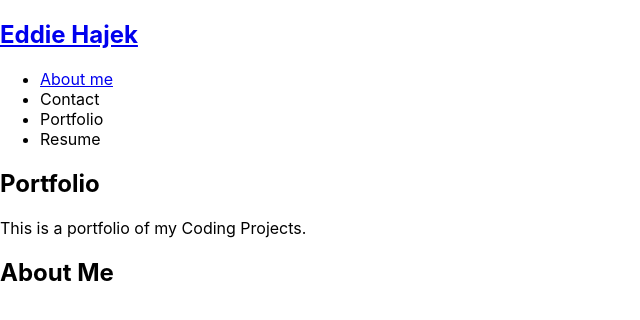
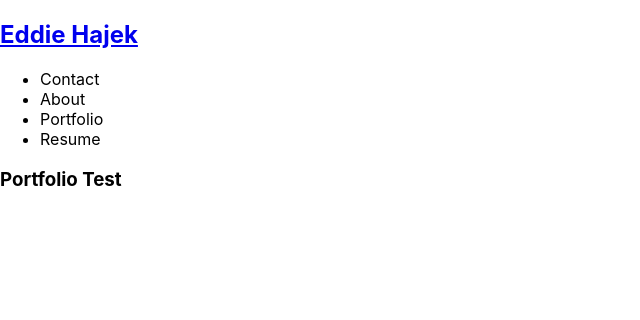
Before and after one commit to ehajek/ReactPortfolio, a React (Create React App) app in the folder reactportfolio/: page / in a window 1280 px wide. Both pictures are taken after a click on the element "Portfolio". Shown: the top 320 px of the page, without its empty margins (0-640 px from the left). Built offline with nearby package versions, Linux system fonts and the light colour scheme.

Commit message:
Created Test Gallery content for each Tab the Tabs them selves

```diff
--- a/reactportfolio/src/App.js
+++ b/reactportfolio/src/App.js
@@ -1,19 +1,24 @@
 import React, { useState } from 'react';
 import Nav from './components/Nav';
 import About from './components/About';
-// import Portfolio from './components/Portfolio';
+import Portfolio from './components/Portfolio';
+import Resume from './components/Resume';
 import Gallery from './components/Gallery';
 import ContactForm from './components/Contact';
 
 function App() {
   const [categories] = useState([
-      {
-      name: 'Portfolio',
-      description: 'This is a portfolio of my Coding Projects.'
+    {
+      name: "About",
+      description: <About></About>
     },
     {
-      name: 'Resume',
-      description: 'Take a look and Download a copy.'
+      name: 'Portfolio',
+      description: <Portfolio></Portfolio>
+    },
+    {
+      name: "Resume",
+      description: <Resume></Resume>
     }
   ]);
 
@@ -33,8 +38,8 @@ function App() {
       <main>
         {!contactSelected ? (
           <>
-            <Gallery currentCategory={currentCategory}></Gallery>
-            <About></About>
+          <Gallery currentCategory={currentCategory}></Gallery>
+            {/* <About></About> */}
           </>
         ) : (
           <ContactForm></ContactForm>
--- a/reactportfolio/src/components/About/index.js
+++ b/reactportfolio/src/components/About/index.js
@@ -3,7 +3,7 @@ import React from 'react';
 function About() {
   return (
     <section>
-      <h1 id="about">About Me</h1>
+      <h1 id="about">About My Index</h1>
     </section>
   );
 }
--- a/reactportfolio/src/components/Contact/index.js
+++ b/reactportfolio/src/components/Contact/index.js
@@ -1,10 +1,8 @@
 import React, { useState } from 'react';
-
 import { validateEmail } from '../../utils/helpers';
 
 function ContactForm() {
   const [formState, setFormState] = useState({ name: '', email: '', message: '' });
-
   const [errorMessage, setErrorMessage] = useState('');
   const { name, email, message } = formState;
 
--- a/reactportfolio/src/components/Gallery/index.js
+++ b/reactportfolio/src/components/Gallery/index.js
@@ -1,14 +1,11 @@
 import React from 'react';
-//import PhotoList from '../PhotoList';
 import { capitalizeFirstLetter } from '../../utils/helpers';
 
 function Gallery(props) {
   const { currentCategory } = props;
   return (
     <section>
-      <h1 data-testid="h1tag">{capitalizeFirstLetter(currentCategory.name)}</h1>
       <p>{currentCategory.description}</p>
-      {/* <PhotoList category={currentCategory.name} /> */}
     </section>
   );
 }
--- a/reactportfolio/src/components/Nav/index.js
+++ b/reactportfolio/src/components/Nav/index.js
@@ -23,11 +23,6 @@ function Nav(props) {
       </h2>
       <nav>
         <ul className="flex-row">
-          <li className="mx-2">
-            <a data-testid="about" href="#about" onClick={() => setContactSelected(false)}>
-              About me
-            </a>
-          </li>
           <li className={`mx-2 ${contactSelected && 'navActive'}`}>
             <span onClick={() => setContactSelected(true)}>Contact</span>
           </li>
--- a/reactportfolio/src/components/Portfolio/index.js
+++ b/reactportfolio/src/components/Portfolio/index.js
@@ -1,15 +1,12 @@
 import React from 'react';
-//import PhotoList from '../PhotoList';
-import { capitalizeFirstLetter } from '../../utils/helpers';
-
 function Portfolio(props) {
   const { currentCategory } = props;
   return (
     <section>
-      <h1 data-testid="h1tag">{capitalizeFirstLetter(currentCategory.name)}</h1>
-      <p>{currentCategory.description}</p>
-      {/* <PhotoList category={currentCategory.name} /> */}
+
+      <h1 id="portfolio">Portfolio Test</h1>
     </section>
   );
 }
+
 export default Portfolio;
--- /dev/null
+++ b/reactportfolio/src/components/Resume/index.js
@@ -0,0 +1,10 @@
+import React from 'react';
+function Resume() {
+  return (
+    <section>
+      <h1 id="resume">Resume Test</h1>
+    </section>
+  );
+}
+
+export default Resume;
```
